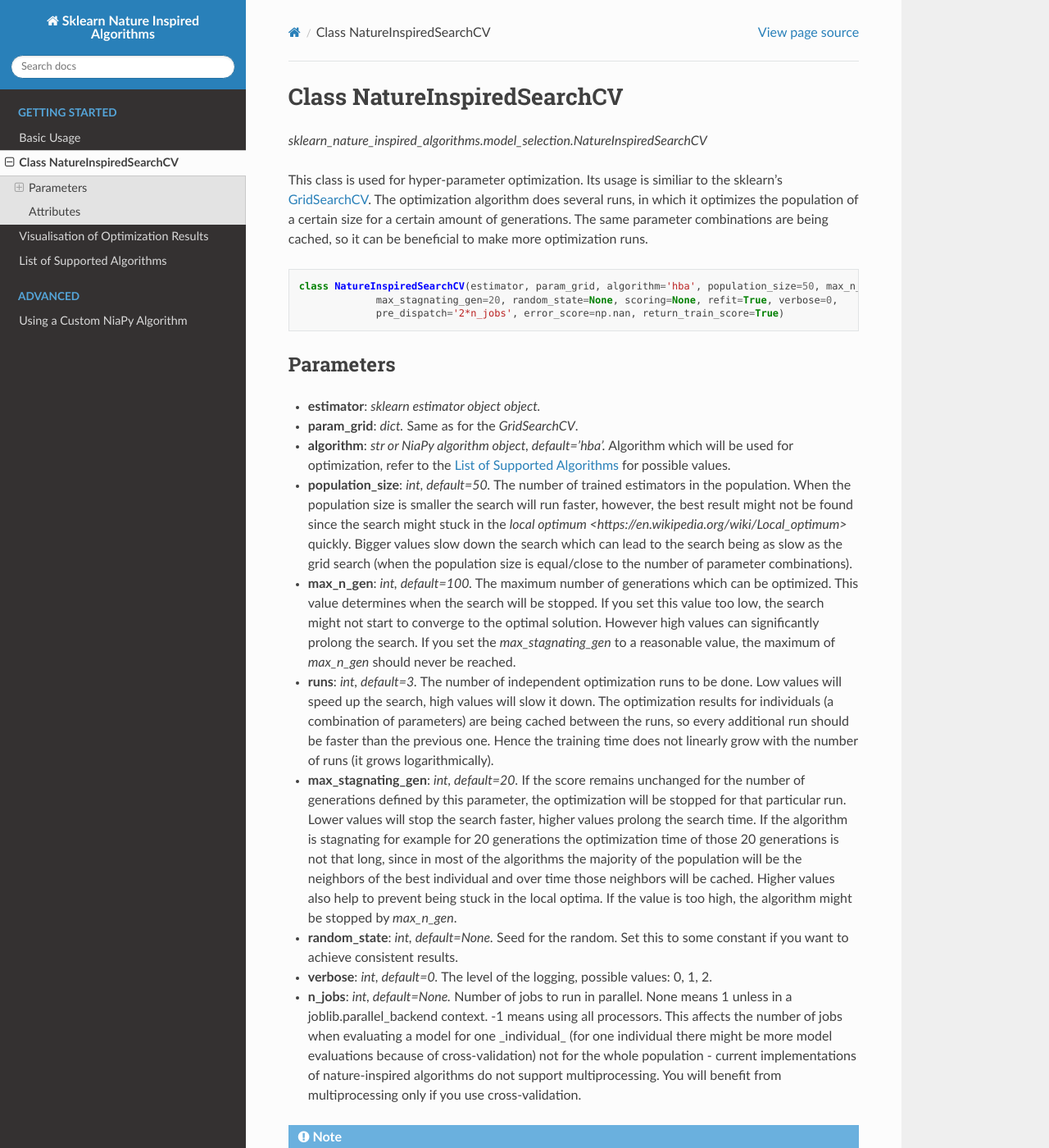
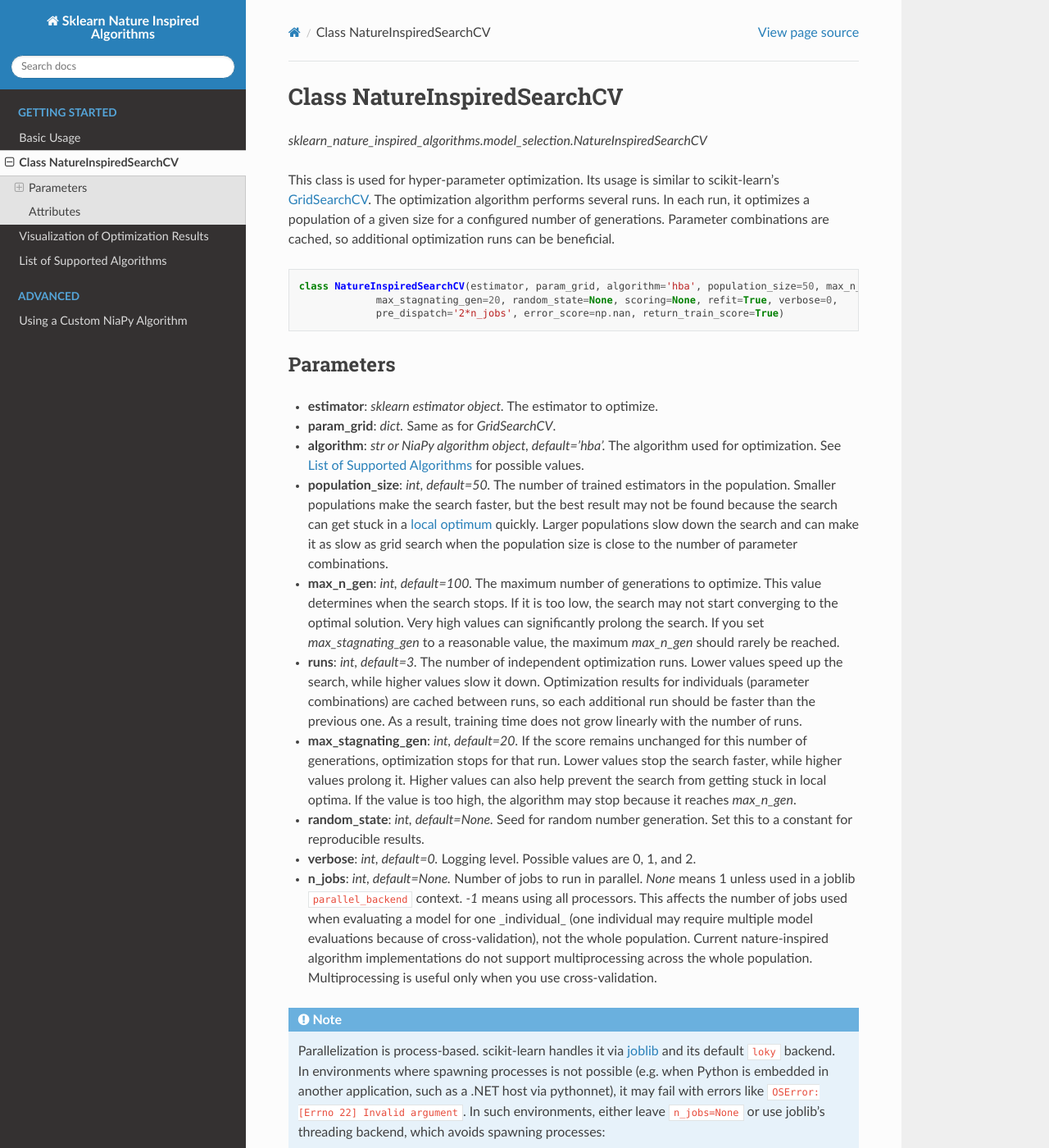
Before and after one commit to timzatko/Sklearn-Nature-Inspired-Algorithms, a Sphinx documentation site: the page built from docs/introduction/nature-inspired-search-cv.rst, in a window 1280 px wide and 1400 px high. Shown: the whole window at 82% size. Built offline with Sphinx 7.4.7 and the Read the Docs theme 3.1.0, drawn with Linux system fonts in a browser that asks for light colours; some of the changed text lies outside the part shown.

Commit message:
Polish documentation wording

```diff
--- a/docs/introduction/algorithms.rst
+++ b/docs/introduction/algorithms.rst
@@ -1,8 +1,8 @@
 List of Supported Algorithms
 ============================
 
-The following nature-inspired algorithms are currently supported by :doc:`NatureInspiredSearchCV </introduction/nature-inspired-search-cv>` (use its shorthand as the algorithm value).
-If you would like to use other algorithms (or the same, but with the different parameters) refer to :doc:`Using a Custom NiaPy Algorithm </advanced/niapy>`.
+The following nature-inspired algorithms are currently supported by :doc:`NatureInspiredSearchCV </introduction/nature-inspired-search-cv>`. Use the shorthand value as the ``algorithm`` argument.
+If you would like to use other algorithms, or the same algorithms with different parameters, refer to :doc:`Using a Custom NiaPy Algorithm </advanced/niapy>`.
 
 - *ba*, Bat Algorithm (alpha=1, betamin=1, gamma=2)
 - *hba*, Hybrid Bat Algorithm (A=0.9, r=0.1, Qmin=0.0, Qmax=2.0)
--- a/docs/introduction/nature-inspired-search-cv.rst
+++ b/docs/introduction/nature-inspired-search-cv.rst
@@ -3,9 +3,9 @@ Class NatureInspiredSearchCV
 
 `sklearn_nature_inspired_algorithms.model_selection.NatureInspiredSearchCV`
 
-This class is used for hyper-parameter optimization. Its usage is similiar to the sklearn's `GridSearchCV <https://scikit-learn.org/stable/modules/generated/sklearn.model_selection.GridSearchCV.html>`_.
-The optimization algorithm does several runs, in which it optimizes the population of a certain size for a certain amount of generations.
-The same parameter combinations are being cached, so it can be beneficial to make more optimization runs.
+This class is used for hyper-parameter optimization. Its usage is similar to scikit-learn's `GridSearchCV <https://scikit-learn.org/stable/modules/generated/sklearn.model_selection.GridSearchCV.html>`_.
+The optimization algorithm performs several runs. In each run, it optimizes a population of a given size for a configured number of generations.
+Parameter combinations are cached, so additional optimization runs can be beneficial.
 
 .. code-block:: python
 
@@ -17,21 +17,21 @@ The same parameter combinations are being cached, so it can be beneficial to mak
 Parameters
 ~~~~~~~~~~
 
-- **estimator**: *sklearn estimator object object.*
-- **param_grid**: *dict.* Same as for the `GridSearchCV`.
-- **algorithm**: *str or NiaPy algorithm object, default='hba'.* Algorithm which will be used for optimization, refer to the :doc:`List of Supported Algorithms </introduction/algorithms>` for possible values.
-- **population_size**: *int, default=50.* The number of trained estimators in the population. When the population size is smaller the search will run faster, however, the best result might not be found since the search might stuck in the `local optimum <https://en.wikipedia.org/wiki/Local_optimum>` quickly. Bigger values slow down the search which can lead to the search being as slow as the grid search (when the population size is equal/close to the number of parameter combinations).
-- **max_n_gen**: *int, default=100.* The maximum number of generations which can be optimized. This value determines when the search will be stopped. If you set this value too low, the search might not start to converge to the optimal solution. However high values can significantly prolong the search. If you set the `max_stagnating_gen` to a reasonable value, the maximum of `max_n_gen` should never be reached.
-- **runs**: *int, default=3.* The number of independent optimization runs to be done. Low values will speed up the search, high values will slow it down. The optimization results for individuals (a combination of parameters) are being cached between the runs, so every additional run should be faster than the previous one. Hence the training time does not linearly grow with the number of runs (it grows logarithmically).
-- **max_stagnating_gen**: *int, default=20.* If the score remains unchanged for the number of generations defined by this parameter, the optimization will be stopped for that particular run. Lower values will stop the search faster, higher values prolong the search time. If the algorithm is stagnating for example for 20 generations the optimization time of those 20 generations is not that long, since in most of the algorithms the majority of the population will be the neighbors of the best individual and over time those neighbors will be cached. Higher values also help to prevent being stuck in the local optima. If the value is too high, the algorithm might be stopped by `max_n_gen`.
-- **random_state**: *int, default=None.* Seed for the random. Set this to some constant if you want to achieve consistent results.
-- **verbose**: *int, default=0.* The level of the logging, possible values: 0, 1, 2.
-- **n_jobs**: *int, default=None.* Number of jobs to run in parallel. None means 1 unless in a joblib.parallel_backend context. -1 means using all processors. This affects the number of jobs when evaluating a model for one _individual_ (for one individual there might be more model evaluations because of cross-validation) not for the whole population - current implementations of nature-inspired algorithms do not support multiprocessing. You will benefit from multiprocessing only if you use cross-validation.
+- **estimator**: *sklearn estimator object.* The estimator to optimize.
+- **param_grid**: *dict.* Same as for `GridSearchCV`.
+- **algorithm**: *str or NiaPy algorithm object, default='hba'.* The algorithm used for optimization. See :doc:`List of Supported Algorithms </introduction/algorithms>` for possible values.
+- **population_size**: *int, default=50.* The number of trained estimators in the population. Smaller populations make the search faster, but the best result may not be found because the search can get stuck in a `local optimum <https://en.wikipedia.org/wiki/Local_optimum>`_ quickly. Larger populations slow down the search and can make it as slow as grid search when the population size is close to the number of parameter combinations.
+- **max_n_gen**: *int, default=100.* The maximum number of generations to optimize. This value determines when the search stops. If it is too low, the search may not start converging to the optimal solution. Very high values can significantly prolong the search. If you set `max_stagnating_gen` to a reasonable value, the maximum `max_n_gen` should rarely be reached.
+- **runs**: *int, default=3.* The number of independent optimization runs. Lower values speed up the search, while higher values slow it down. Optimization results for individuals (parameter combinations) are cached between runs, so each additional run should be faster than the previous one. As a result, training time does not grow linearly with the number of runs.
+- **max_stagnating_gen**: *int, default=20.* If the score remains unchanged for this number of generations, optimization stops for that run. Lower values stop the search faster, while higher values prolong it. Higher values can also help prevent the search from getting stuck in local optima. If the value is too high, the algorithm may stop because it reaches `max_n_gen`.
+- **random_state**: *int, default=None.* Seed for random number generation. Set this to a constant for reproducible results.
+- **verbose**: *int, default=0.* Logging level. Possible values are 0, 1, and 2.
+- **n_jobs**: *int, default=None.* Number of jobs to run in parallel. `None` means 1 unless used in a joblib ``parallel_backend`` context. `-1` means using all processors. This affects the number of jobs used when evaluating a model for one _individual_ (one individual may require multiple model evaluations because of cross-validation), not the whole population. Current nature-inspired algorithm implementations do not support multiprocessing across the whole population. Multiprocessing is useful only when you use cross-validation.
 
 .. note::
-    The parallelization is process-based, sklearn handles it via `joblib <https://joblib.readthedocs.io/>`_ and its default ``loky`` backend.
+    Parallelization is process-based. scikit-learn handles it via `joblib <https://joblib.readthedocs.io/>`_ and its default ``loky`` backend.
     In environments where spawning processes is not possible (e.g. when Python is embedded in another application, such as a .NET host via pythonnet), it may fail with errors like ``OSError: [Errno 22] Invalid argument``.
-    In such environments either leave ``n_jobs=None``, or use joblib's threading backend, which avoids spawning processes:
+    In such environments, either leave ``n_jobs=None`` or use joblib's threading backend, which avoids spawning processes:
 
     .. code-block:: python
 
@@ -40,20 +40,20 @@ Parameters
         with parallel_backend('threading'):
             search.fit(X, y)
 
-The following parameters: **scoring**, **refit**, **verbose**, **pre_dispatch**, **error_score**, **return_train_score**, are inherited from sklearn's `BaseSearchCV <https://github.com/scikit-learn/scikit-learn/blob/1045d16ec13b1cab7878e7555538573d1884aad3/sklearn/model_selection/_search.py#L410>`_ and are the same as for the GridSearchCV.
-Refer to the GridSearchCV `documentation <https://scikit-learn.org/stable/modules/generated/sklearn.model_selection.GridSearchCV.html>`_ to find out what they do.
+The following parameters are inherited from scikit-learn's `BaseSearchCV <https://github.com/scikit-learn/scikit-learn/blob/1045d16ec13b1cab7878e7555538573d1884aad3/sklearn/model_selection/_search.py#L410>`_ and behave the same way as they do in `GridSearchCV`: **scoring**, **refit**, **verbose**, **pre_dispatch**, **error_score**, and **return_train_score**.
+Refer to the `GridSearchCV documentation <https://scikit-learn.org/stable/modules/generated/sklearn.model_selection.GridSearchCV.html>`_ for details.
 
 When using multi-metric **scoring** (e.g. ``scoring={'AUC': 'roc_auc', 'F1': 'f1_macro'}``), the **refit** parameter must be set to the name of the metric to optimize (e.g. ``refit='F1'``).
-Unlike the exhaustive search in the GridSearchCV, the nature-inspired algorithm needs a single objective to optimize, so ``refit=False`` is not supported with multi-metric scoring.
+Unlike exhaustive search in `GridSearchCV`, the nature-inspired algorithm needs a single objective to optimize, so ``refit=False`` is not supported with multi-metric scoring.
 
 
 Glossary
 --------
 
-    - an *individual* is a parameter combination which is trained during the optimization run. The results for every invididual are *cached* between runs.
-    - a *population* is a group of invididuals in one generation/step of the optimization.
+    - An *individual* is a parameter combination trained during the optimization run. Results for each individual are *cached* between runs.
+    - A *population* is a group of individuals in one generation, or step, of the optimization.
 
 Attributes
 ~~~~~~~~~~
 
-- **optimization_logs_**: *dict.* Logs from optimization runs contains scores (fitness) of every individual of the population in each generation.
+- **optimization_logs_**: *dict.* Logs from optimization runs containing the scores (fitness) of every individual in the population for each generation.
```
Also changed, not shown: CONTRIBUTING.md (+11 -11 lines), README.md (+15 -15 lines), docs/advanced/niapy.rst (+16 -3 lines), docs/index.rst (+5 -5 lines), docs/introduction/usage.rst (+9 -8 lines), docs/introduction/visualisation.rst (+16 -16 lines), 1 other file.
